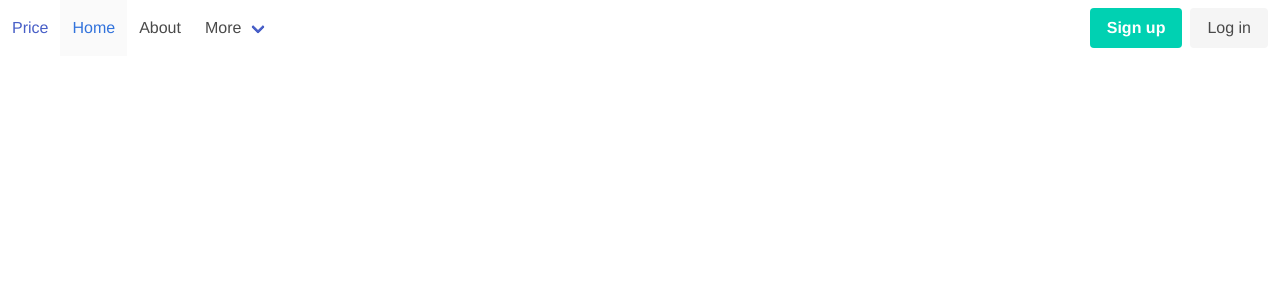
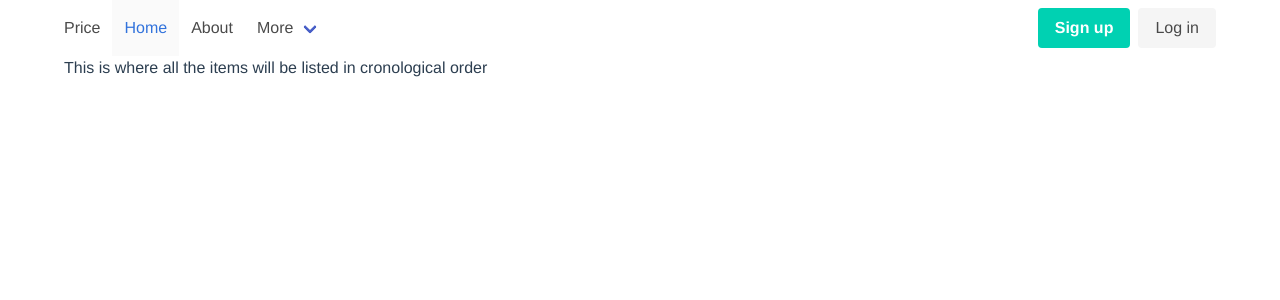
Before and after one commit to mkchalla/price-api, a Vue app in the folder ui-web/: page / in a window 1280 px wide. Shown: the top 300 px of the page. Built offline with nearby package versions, Linux system fonts and the light colour scheme.

Commit message:
updated views for home with placeholder and app

```diff
--- a/ui-web/src/App.vue
+++ b/ui-web/src/App.vue
@@ -1,5 +1,5 @@
 <template>
-  <div id="app">
+  <div id="app" class="container">
     <!-- <router-link to="/">Home</router-link> |
     <router-link to="/about">About</router-link> -->
     <Navbar />
@@ -22,20 +22,7 @@ export default {
   font-family: Avenir, Helvetica, Arial, sans-serif;
   -webkit-font-smoothing: antialiased;
   -moz-osx-font-smoothing: grayscale;
-  text-align: center;
   color: #2c3e50;
 }
 
-#nav {
-  padding: 30px;
-
-  a {
-    font-weight: bold;
-    color: #2c3e50;
-
-    &.router-link-exact-active {
-      color: #42b983;
-    }
-  }
-}
 </style>
--- a/ui-web/src/views/Home.vue
+++ b/ui-web/src/views/Home.vue
@@ -1,5 +1,6 @@
 <template>
   <div class="home">
+    <h1>This is where all the items will be listed in cronological order</h1>
   </div>
 </template>
 
```
